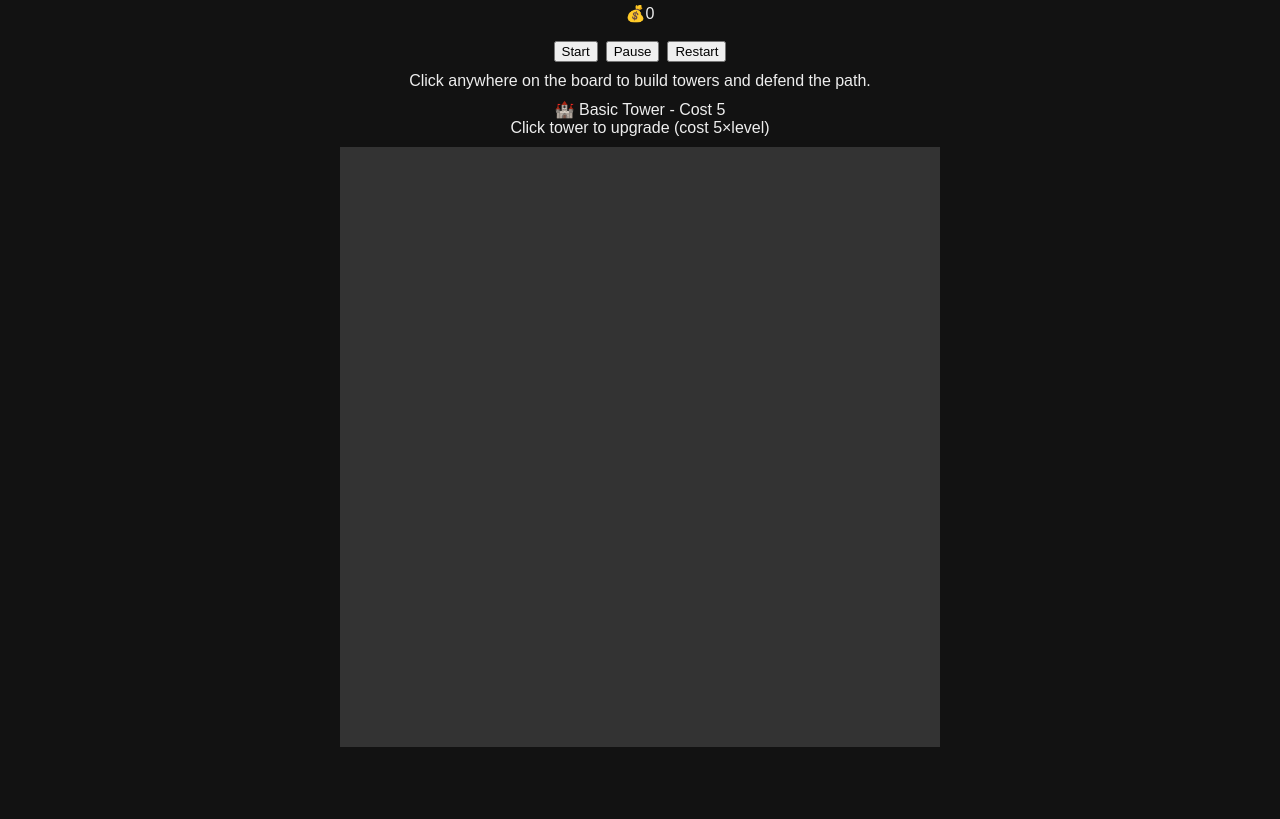
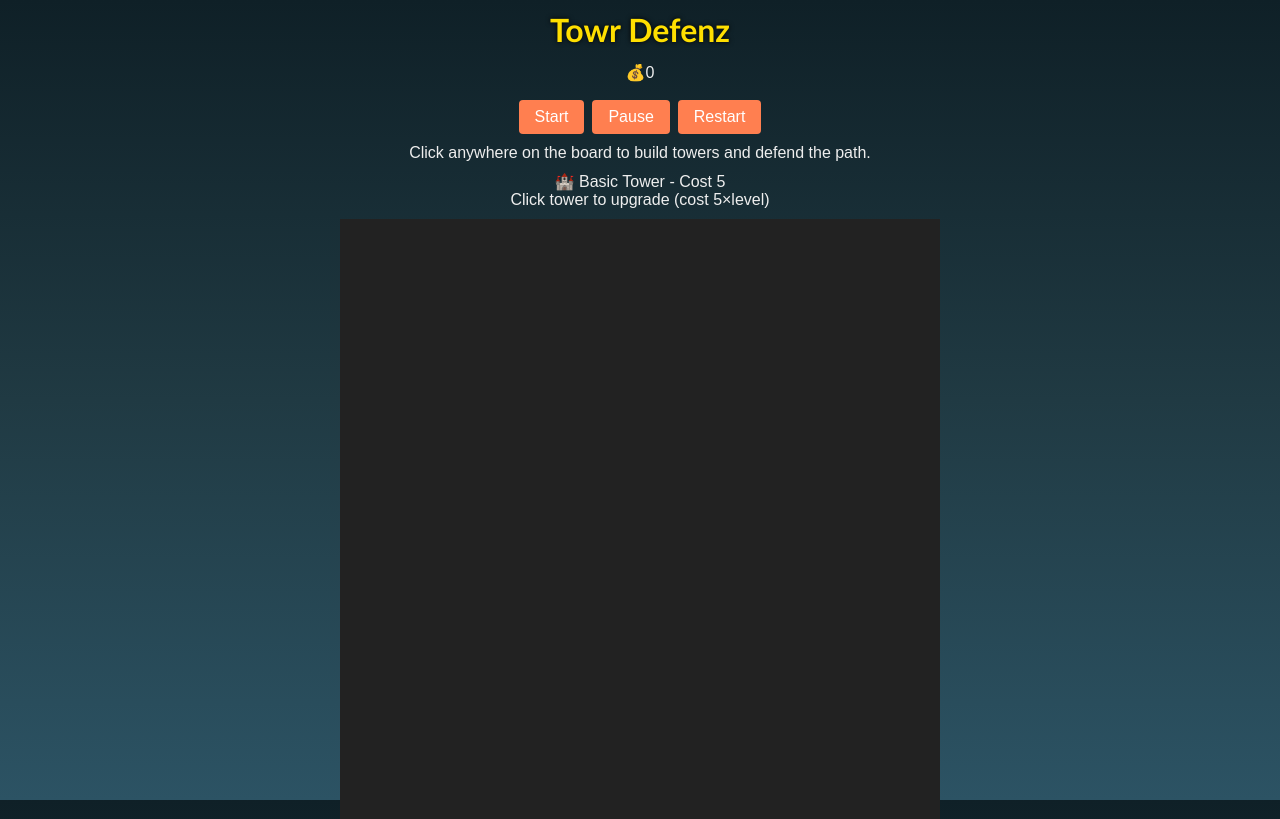
Before and after one commit to BenGothard/towr-defenz, a website built with Vite: page index.html in a window 1280 px wide. Built offline with nearby package versions, Linux system fonts and the light colour scheme.

Commit message:
feat: enhance visuals and rename game

```diff
--- a/index.html
+++ b/index.html
@@ -2,10 +2,11 @@
 <html lang="en">
 <head>
   <meta charset="UTF-8" />
-  <title>Tower Defense</title>
+  <title>Towr Defenz</title>
   <link rel="stylesheet" href="./style.css">
 </head>
 <body>
+  <h1 id="title">Towr Defenz</h1>
   <div id="ui">
     <div id="hud">💰0</div>
     <div id="controls">
--- a/style.css
+++ b/style.css
@@ -1,7 +1,34 @@
 #controls { margin: 10px 0; display: flex; gap: 8px; }
 #instructions { margin-bottom: 10px; font-family: sans-serif; text-align: center; }
-body { margin: 0; overflow: hidden; background: #121212; color: #eee; display: flex; flex-direction: column; align-items: center; height: 100vh; }
+body {
+  margin: 0;
+  overflow: hidden;
+  background: linear-gradient(#0f2027, #203a43, #2c5364);
+  color: #eee;
+  display: flex;
+  flex-direction: column;
+  align-items: center;
+  height: 100vh;
+  font-family: 'Trebuchet MS', sans-serif;
+}
+#title {
+  margin: 10px 0;
+  font-size: 2rem;
+  color: #ffdf00;
+  text-shadow: 0 0 5px #000;
+}
 #ui { display: flex; flex-direction: column; align-items: center; }
 #hud { padding: 4px; font-family: sans-serif; color: inherit; margin-bottom: 4px; }
 #store { margin-bottom: 10px; font-family: sans-serif; text-align: center; }
-#game { display: block; background: #333; width: 75vmin; height: 75vmin; }
+#controls button {
+  padding: 8px 16px;
+  border: none;
+  border-radius: 4px;
+  background: #ff7f50;
+  color: #fff;
+  cursor: pointer;
+  font-size: 1rem;
+  transition: background 0.2s ease;
+}
+#controls button:hover { background: #ff5722; }
+#game { display: block; background: #222; width: 75vmin; height: 75vmin; }
```
Also changed, not shown: docs/index.html (+4 -3 lines), README.md, 4 other files.
